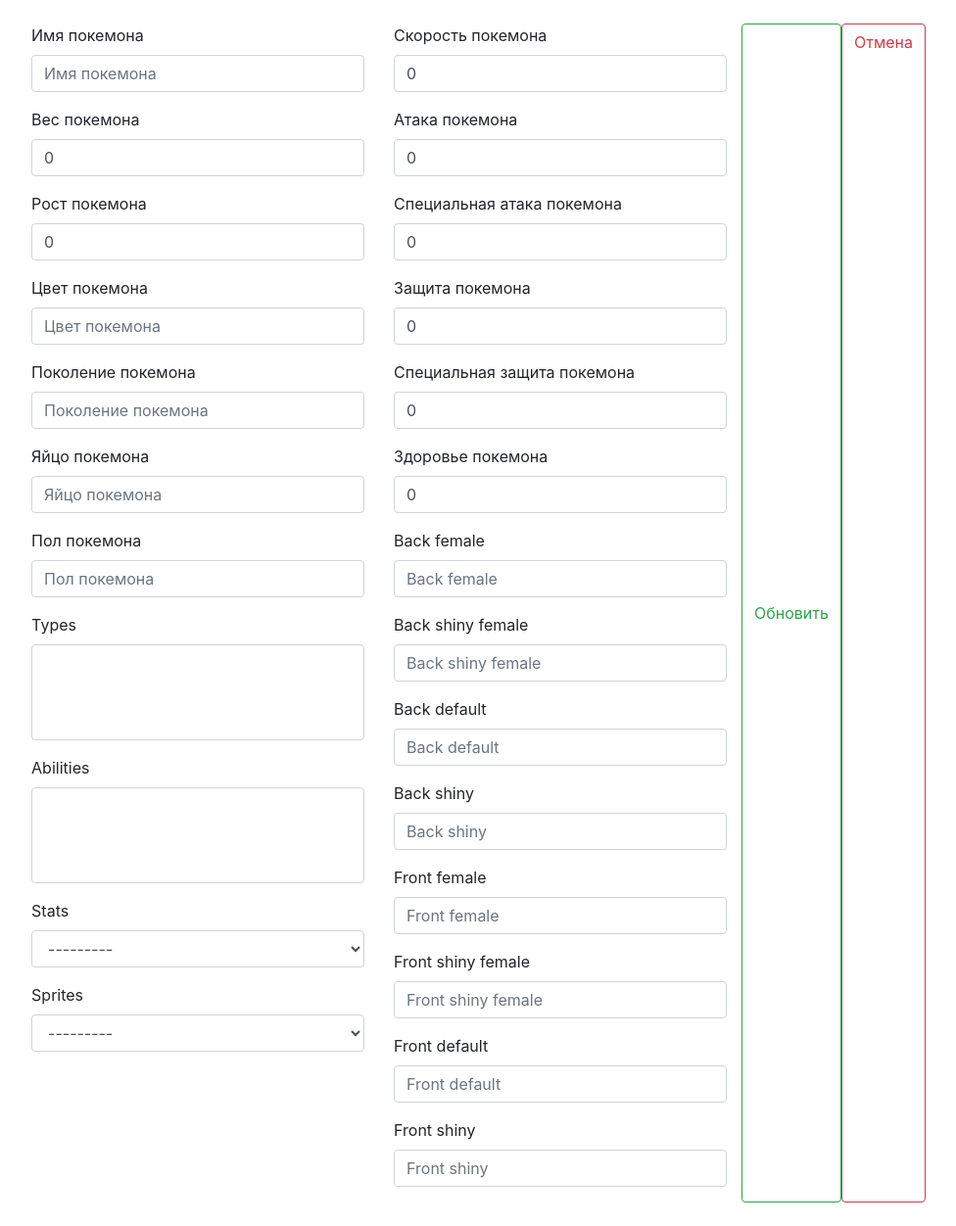
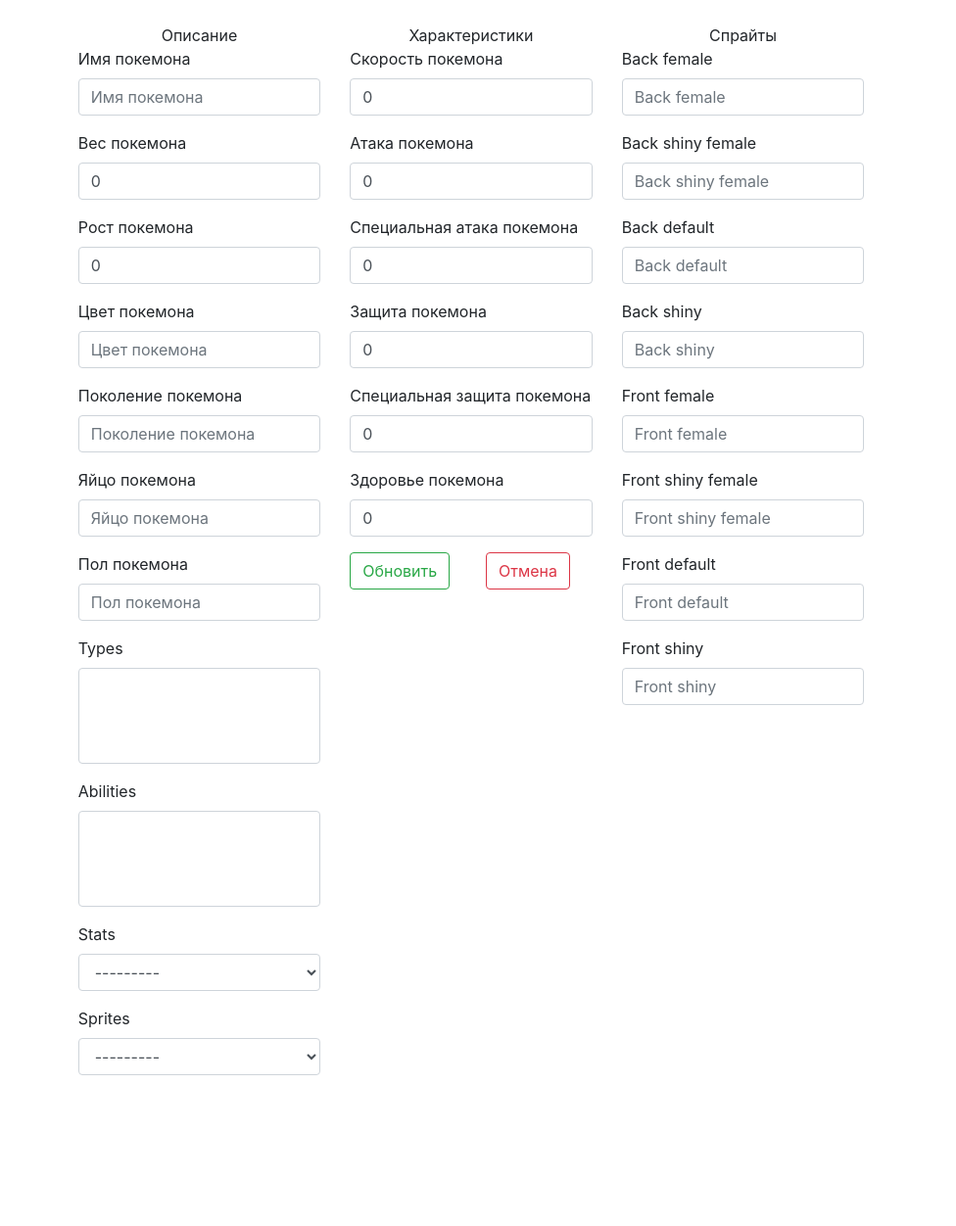
Before and after one commit to dimadeck/pokemon-wiki, a Django app: template pokemons/templates/edit_pokemon.html in a window 1280 px wide. Shown: the part 66-1318 px from the top of the page at 98% size, without its empty margins (159-1135 px from the left). After the commit the page ends 1164 px from the top, so only its background shows below. Run offline with Django 3.2, Linux system fonts and the light colour scheme; the template is opened without the code that fills it: values that come from a table or form of the project are taken from there, others are empty; some libraries are stand-ins or nearby versions.

Commit message:
fix create-pokemon align in edit template

```diff
--- a/pokemons/models.py
+++ b/pokemons/models.py
@@ -20,7 +20,7 @@ class Type(models.Model):
     ty_name = models.CharField(max_length=20, verbose_name="Тип покемона", unique=True)
 
     def __str__(self):
-        return self.name
+        return self.ty_name
 
     class Meta:
         verbose_name = "Тип"
@@ -48,7 +48,7 @@ class Ability(models.Model):
     ab_name = models.CharField(max_length=20, verbose_name="Способность покемона", unique=True)
 
     def __str__(self):
-        return self.name.__str__()
+        return self.ab_name.__str__()
 
     class Meta:
         verbose_name = "Способность"
--- a/pokemons/templates/edit_pokemon.html
+++ b/pokemons/templates/edit_pokemon.html
@@ -1,30 +1,33 @@
 {% extends 'main.html' %}
 {% load bootstrap4 %}
 {% block title %} Покемон {% endblock %}
-
 {% block page %}
+<form method="POST" enctype="multipart/form-data">
+    {% csrf_token %}
     <div class="container">
         <br/>
- <form method="POST" enctype="multipart/form-data">
-        {% csrf_token %}
-
         <div class="row justify-content-center">
-
-        <div class="col-4">
+            <div class="col-3">
+                <div class="row justify-content-center">Описание</div>
                 {% bootstrap_form form %}
-
             </div>
-    <div class="col-4">
+            <div class="col-3">
+                <div class="row justify-content-center">Характеристики</div>
                 {% bootstrap_form form2 %}
-      {% bootstrap_form form3 %}
-
+                <div class="row justify-content-center">
+                    <div class="col">
+                        <button type="submit" class="btn btn-outline-success">Обновить</button>
                     </div>
-        <div class="d-flex justify-content-between">
-                <button type="submit" class="btn btn-outline-success">Обновить</button>
+                    <div class="col">
                         <a href="{% url 'details' pokemon.id %}" class="btn btn-outline-danger">Отмена</a>
                     </div>
                 </div>
+            </div>
+            <div class="col-3">
+                <div class="row justify-content-center">Спрайты</div>
+                {% bootstrap_form form3 %}
+            </div>
+        </div>
+    </div>
 </form>
-</div>
-<br/>
 {% endblock %}
```
Also changed, not shown: pokemons/views.py (+6 -16 lines). Lines whose indentation alone changed are shown as unchanged.
